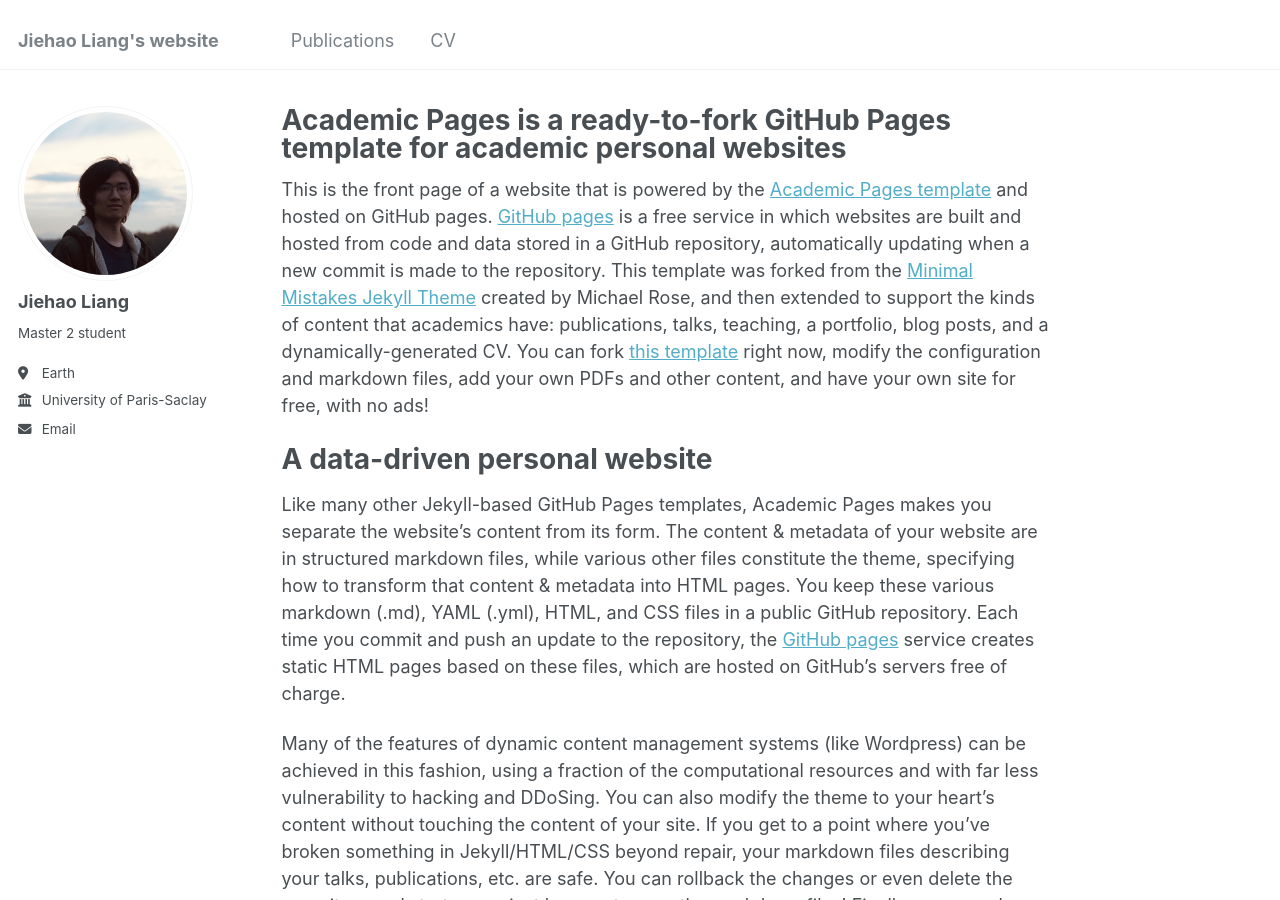
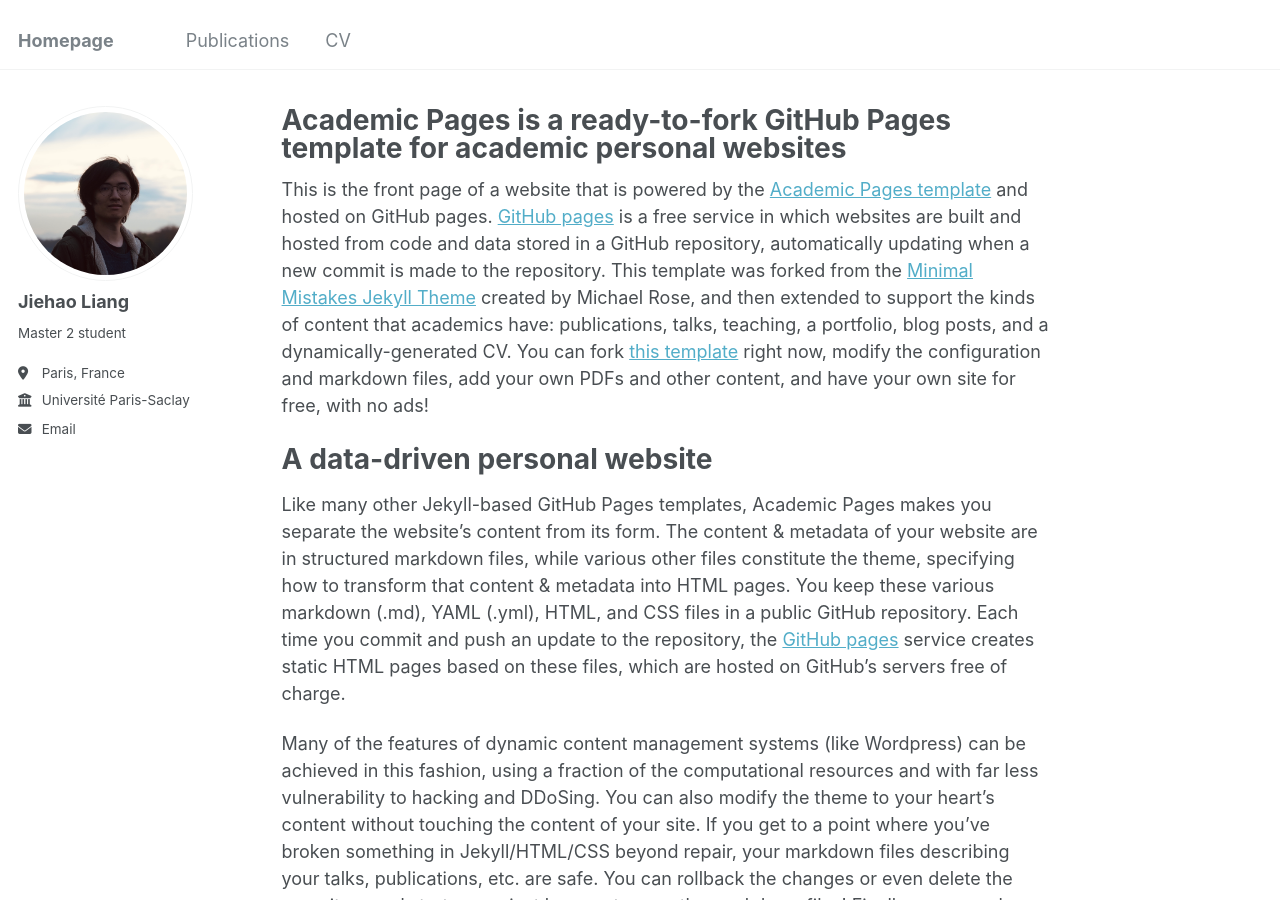
Before and after one commit to liangjiehao/liangjiehao.github.io, a Jekyll site: the page built from _pages/about.md, in a window 1280 px wide and 900 px high. Built offline with Jekyll 4.4.1, drawn with Linux system fonts in a browser that asks for light colours.

Commit message:
Update _config.yml

```diff
--- a/_config.yml
+++ b/_config.yml
@@ -8,7 +8,7 @@
 
 # Basic Site Settings
 locale                   : "en-US"
-title                    : "Jiehao Liang's website"
+title                    : "Homepage"
 title_separator          : "-"
 name                     : &name "Jiehao Liang"
 description              : &description ""
@@ -25,8 +25,8 @@ author:
   name             : "Jiehao Liang"
   pronouns         : # example: "she/her"
   bio              : "Master 2 student"
-  location         : "Earth"
-  employer         : "University of Paris-Saclay"
+  location         : "Paris, France"
+  employer         : "Université Paris-Saclay"
   uri              : # URL
   email            : "liangjiehao127@gmail.com"
 
```
